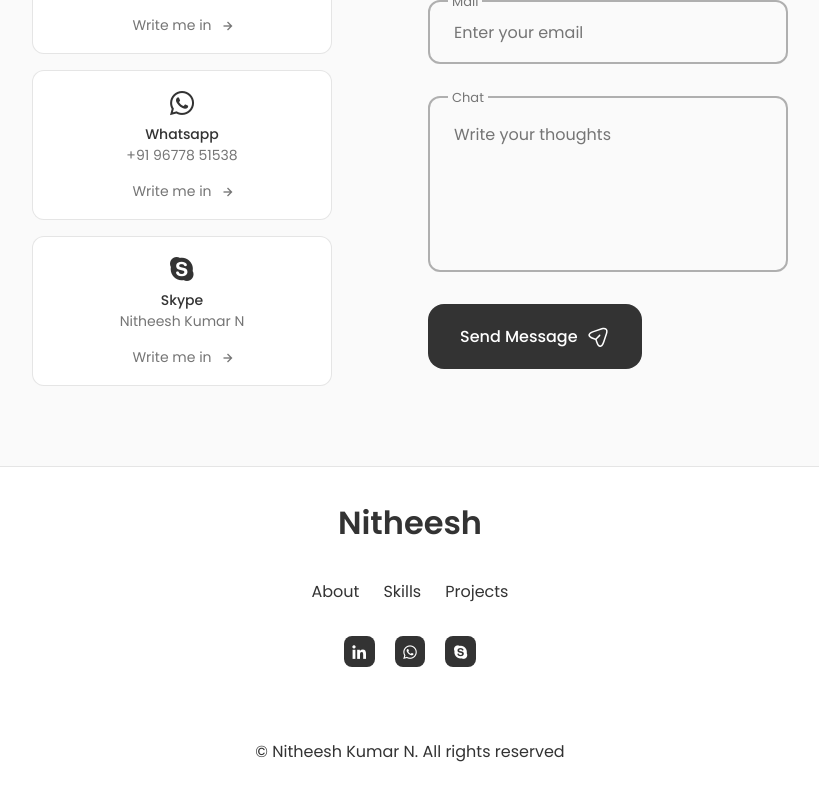
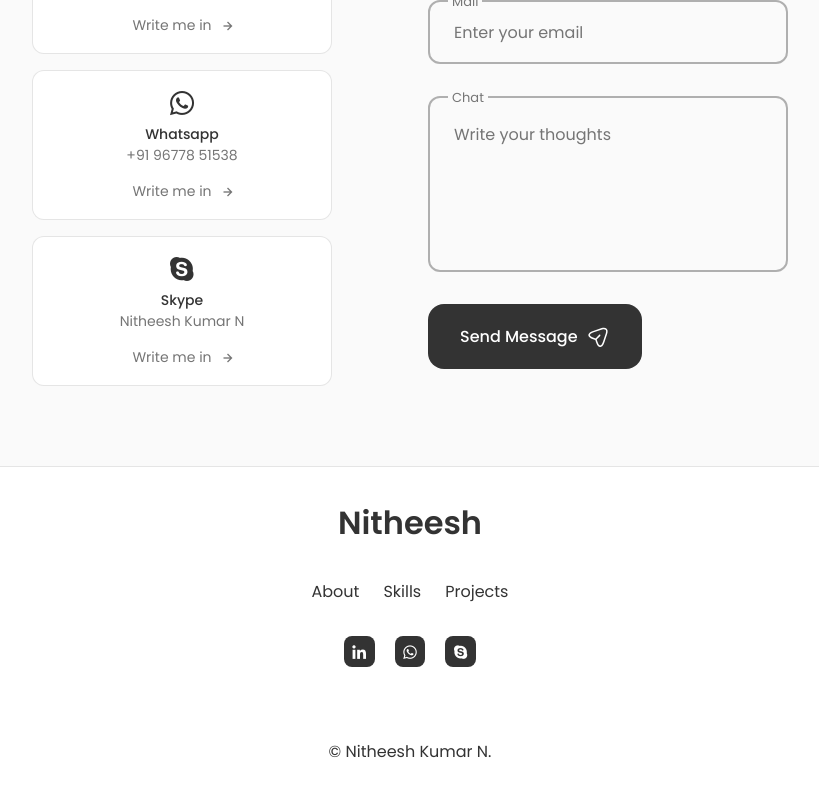
Before and after one commit to nitheeshk03/Portfolio, a React (Create React App) app: page / in a window 1280 px wide. Shown: the part 4616-5416 px from the top of the page, without its empty margins (230-1049 px from the left). Built offline with nearby package versions, Linux system fonts and the light colour scheme; the HTML template or start-up script is replaced by a standard one.

Commit message:
cv-6 update

```diff
--- a/src/components/contact/Contact.jsx
+++ b/src/components/contact/Contact.jsx
@@ -61,12 +61,12 @@ function Contact(){
                     <form className="contact__form" ref={form} onSubmit={sendEmail}>
                         <div className="contact__form-div">
                             <label className="contact__form-tag">Name</label>
-                            <input type="text" name="name" className="contact__form-input" placeholder="Enter your name"/>
+                            <input type="text" name="name" className="contact__form-input" placeholder="Enter your name" required/>
                         </div>
 
                         <div className="contact__form-div">
                             <label className="contact__form-tag">Mail</label>
-                            <input type="email" name="email" className="contact__form-input" placeholder="Enter your email"/>
+                            <input type="email" name="email" className="contact__form-input" placeholder="Enter your email" required/>
                         </div>
 
                         <div className="contact__form-div contact__form-area">
--- a/src/components/footer/Footer.jsx
+++ b/src/components/footer/Footer.jsx
@@ -30,7 +30,7 @@ function Footer(){
                         <i className="bx bxl-skype"></i>
                     </a>
                 </div>
-                <span className="footer__copy">&#169; Nitheesh Kumar N. All rights reserved</span>
+                <span className="footer__copy">&#169; Nitheesh Kumar N.</span>
             </div>
         </footer>
     )
```
Also changed, not shown: 1 other file (tests, documents, lock files or other folders).
